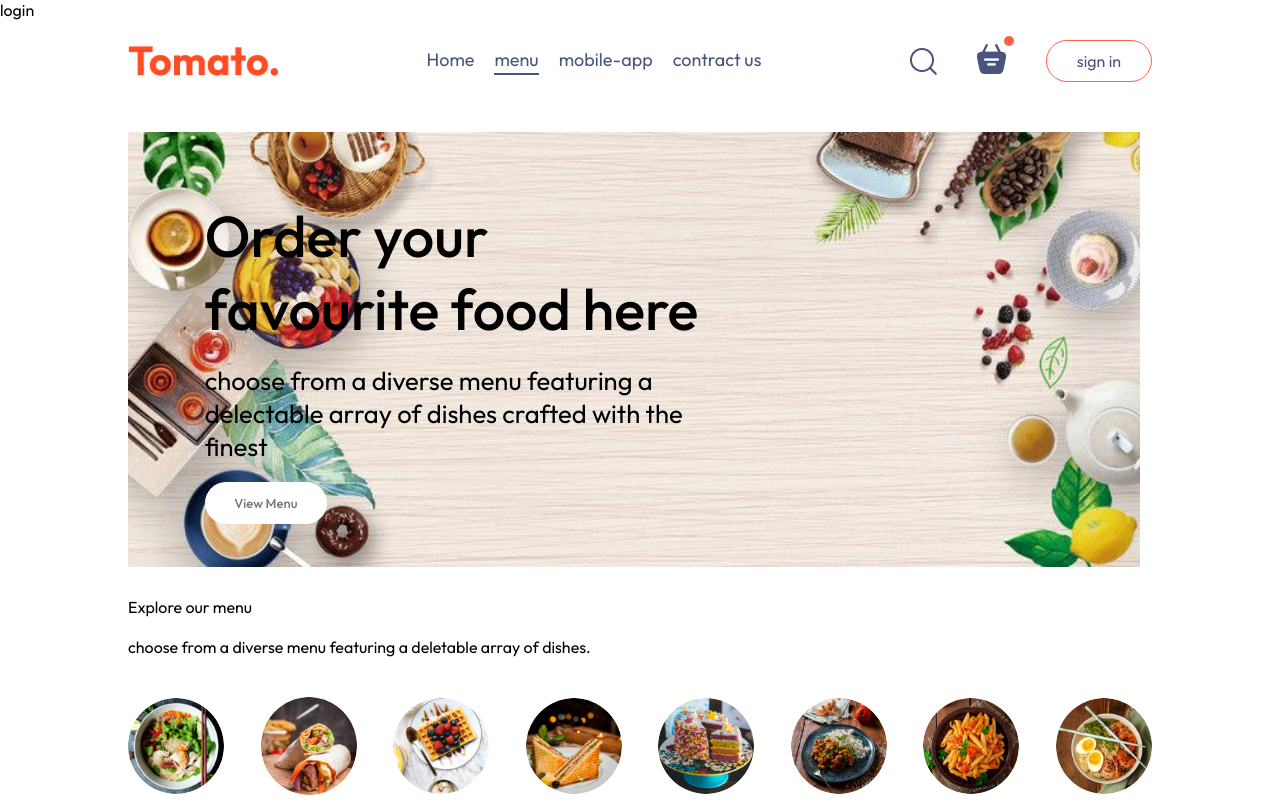
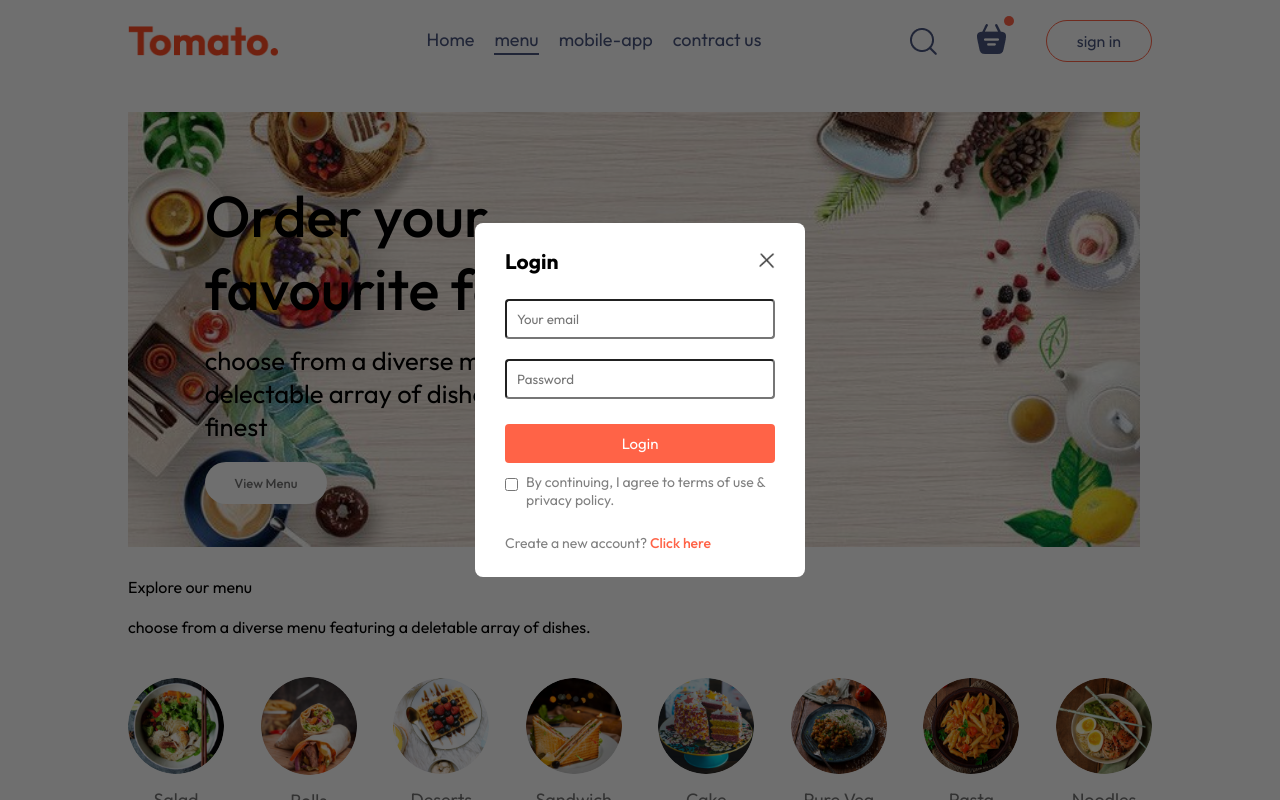
Before and after one commit to redwan786/React, a React (Vite) app in the folder QuickBites/: page / in a window 1280 px wide. Both pictures are taken after a click on the button "sign in". Shown: the top 800 px of the page. Built offline with nearby package versions, Linux system fonts and the light colour scheme.

Commit message:
login some

```diff
--- a/QuickBites/src/App.jsx
+++ b/QuickBites/src/App.jsx
@@ -16,7 +16,7 @@
 
   return (
     <>
-    {showLogin?<LoginPopup/>:<></>}
+    {showLogin?<LoginPopup setShowLogin={setShowLogin}/>:<></>}
       <div className='app'>
       <Navbar setShowLogin={setShowLogin}/>
       <Routes>
--- a/QuickBites/src/components/LoginPopup/LoginPopup.css
+++ b/QuickBites/src/components/LoginPopup/LoginPopup.css
@@ -0,0 +1,66 @@
+.login-popup{
+    position: absolute;
+    z-index: 1;
+    width: 100%;
+    height: 100%;
+    background-color: #00000090;
+    display: grid;
+}
+.login-popup-container{
+    place-self: center;
+    width: max(23vw,330px);
+    color: #808080;
+    background-color: white;
+    display: flex;
+    flex-direction: column;
+    gap: 25px;
+    padding: 25px 30px;
+    border-radius: 8px;
+    font-size: 14px;
+    animation: fadeIn 0.5s;
+}
+.login-popup-title{
+    display: flex;
+    justify-content: space-between;
+    align-items: center;
+    color: black;
+}
+.login-popup-title img{
+    width: 16px;
+    cursor: pointer;
+}
+.login-popup-inputs{
+    display: flex;
+    flex-direction: column;
+    gap: 20px;
+}
+.login-popup-inputs input{
+    outline: none;
+    padding: 10px;
+    border-radius: 4px;
+}
+
+.login-popup-container button{
+    border: none;
+    padding: 10px;
+    border-radius: 4px;
+    color: white;
+    background-color: tomato;
+    font-size: 15px;
+    cursor: pointer;
+}
+
+.login-popup-condition{
+    display: flex;
+    align-items: start;
+    gap: 8px;
+    margin-top: -15px;
+}
+.login-popup-condition input{
+    margin-top: 5px;
+}
+.login-popup p span{
+    color: tomato;
+    font-weight: 500;
+    cursor: pointer;
+}
--- a/QuickBites/src/components/LoginPopup/LoginPopup.jsx
+++ b/QuickBites/src/components/LoginPopup/LoginPopup.jsx
@@ -1,12 +1,36 @@
-import React from 'react'
-import './LoginPopup.css'
+import React, { useState } from 'react';
+import './LoginPopup.css';
+import { assets } from '../../assets/assets';
 
-const LoginPopup = () => {
+const LoginPopup = ({setShowLogin}) => {
+
+    const[currState,setCurrState] = useState("Login")
+
   return (
     <div className='login-popup'>
-      login
+      <form className="login-popup-container">
+        <div className="login-popup-title">
+          <h2>{currState}</h2>
+          <img onClick={()=>setShowLogin(false)} src={assets.cross_icon} alt = "" />
+        </div>
+        <div className="login-popup-inputs">
+          {currState==="Login"?<></>:<input type = "text" placeholder='Your name' required />}
+          <input type="email" placeholder='Your email' required />
+          <input type="password" placeholder='Password' required />
+        </div>
+        <button>{currState==="Sign Up"?"Create account":"Login"}</button>
+        <div className="login-popup-condition">
+          <input type="checkbox" required />
+          <p>By continuing, I agree to terms of use & privacy policy.</p>
+        </div>
+        {currState==="Login"
+        ?<p>Create a new account? <span onClick={()=>setCurrState("Sign Up")}>Click here</span></p>
+      :<p>Already have an account? <span onClick={()=>setCurrState("Login")}>Login here</span></p>}
+
+
+      </form>
     </div>
-  )
-}
+  );
+};
 
-export default LoginPopup
+export default LoginPopup;
--- a/QuickBites/src/index.css
+++ b/QuickBites/src/index.css
@@ -18,4 +18,3 @@
   width: 80%;
   margin: auto;
 }
-/*hello redwan */
```
